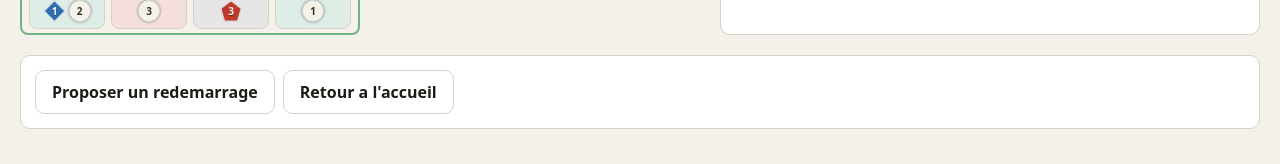
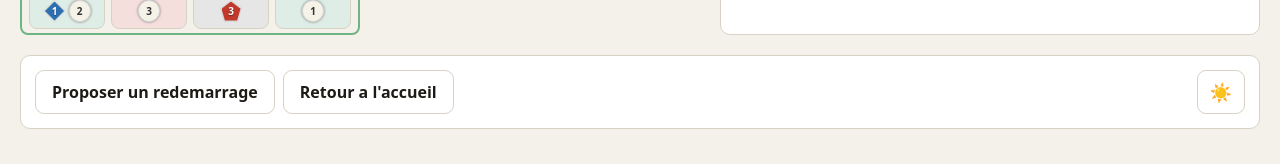
Before and after one commit to micoli/splen-did, a React (Vite) app: page / in a window 1280 px wide. Both pictures are taken after a click on the button "Commencer la partie". Shown: the part 585-749 px from the top of the page. Built offline with nearby package versions, Linux system fonts and the light colour scheme.

Commit message:
feat(theme): add a persisted dark/light mode toggle
Add useTheme, storing the choice in localStorage and applying it via
a data-theme attribute (falls back to prefers-color-scheme when
nothing is stored yet). Wire a toggle button into the board footer,
next to the restart/exit actions.

```diff
--- /dev/null
+++ b/src/hooks/useTheme.ts
@@ -0,0 +1,29 @@
+import { useCallback, useEffect, useState } from 'react'
+
+export type Theme = 'light' | 'dark'
+
+const STORAGE_KEY = 'splen-did-theme'
+
+function getPreferredTheme(): Theme {
+  return window.matchMedia('(prefers-color-scheme: dark)').matches ? 'dark' : 'light'
+}
+
+function readStoredTheme(): Theme {
+  const stored = localStorage.getItem(STORAGE_KEY)
+  return stored === 'light' || stored === 'dark' ? stored : getPreferredTheme()
+}
+
+export function useTheme() {
+  const [theme, setTheme] = useState<Theme>(readStoredTheme)
+
+  useEffect(() => {
+    document.documentElement.setAttribute('data-theme', theme)
+    localStorage.setItem(STORAGE_KEY, theme)
+  }, [theme])
+
+  const toggleTheme = useCallback(() => {
+    setTheme((prev) => (prev === 'dark' ? 'light' : 'dark'))
+  }, [])
+
+  return { theme, toggleTheme }
+}
--- a/src/index.css
+++ b/src/index.css
@@ -20,13 +20,26 @@
 }
 
 @media (prefers-color-scheme: dark) {
-  :root {
+  :root:not([data-theme="light"]) {
     --bg: #1c1a17;
     --panel-bg: #262320;
     --text: #f0ece2;
     --text-muted: #a89f8e;
     --border: #3a352e;
   }
+}
+
+:root[data-theme="dark"] {
+  color-scheme: dark;
+  --bg: #1c1a17;
+  --panel-bg: #262320;
+  --text: #f0ece2;
+  --text-muted: #a89f8e;
+  --border: #3a352e;
+}
+
+:root[data-theme="light"] {
+  color-scheme: light;
 }
 
 * {
--- a/src/ui/board/Board.tsx
+++ b/src/ui/board/Board.tsx
@@ -3,6 +3,7 @@ import { getCardDef, getNobleDef, totalTokens } from '../../engine/selectors'
 import type { Action, CardLevel, GameState, Token, TokenColor } from '../../engine/types'
 import type { PlayedAction } from '../../hooks/useGameEngine'
 import { useMediaQuery } from '../../hooks/useMediaQuery'
+import { useTheme } from '../../hooks/useTheme'
 import { ActionBar } from './ActionBar'
 import type { InteractionMode } from './ActionBar'
 import { CardGrid } from './CardGrid'
@@ -83,6 +84,7 @@ export function Board({
   const isSidebarLayout = !isStickyActionBar
   const isCompactActionBar = useMediaQuery('(max-width: 640px)')
   const isWideLayout = useMediaQuery('(min-width: 641px)')
+  const { theme, toggleTheme } = useTheme()
 
   useEffect(() => {
     setMode('idle')
@@ -317,6 +319,14 @@ export function Board({
         <button type="button" onClick={handleExit}>
           Retour a l'accueil
         </button>
+        <button
+          type="button"
+          className="theme-toggle"
+          onClick={toggleTheme}
+          aria-label={theme === 'dark' ? 'Passer en mode clair' : 'Passer en mode sombre'}
+        >
+          {theme === 'dark' ? '🌙' : '☀️'}
+        </button>
       </div>
 
       {discardingPlayer && isMyTurn && (
--- a/src/ui/board/board.css
+++ b/src/ui/board/board.css
@@ -32,6 +32,13 @@
   grid-column: 1 / -1;
   display: flex;
   gap: 8px;
+}
+
+.theme-toggle {
+  margin-left: auto;
+  font-size: 18px;
+  line-height: 1;
+  padding: 8px 12px;
 }
 
 .board-log {
```
